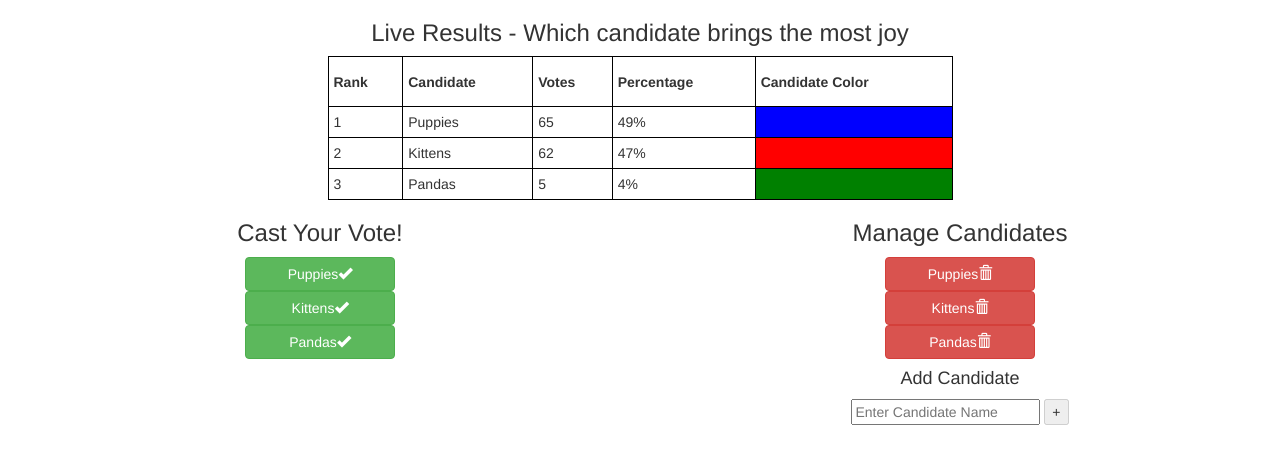
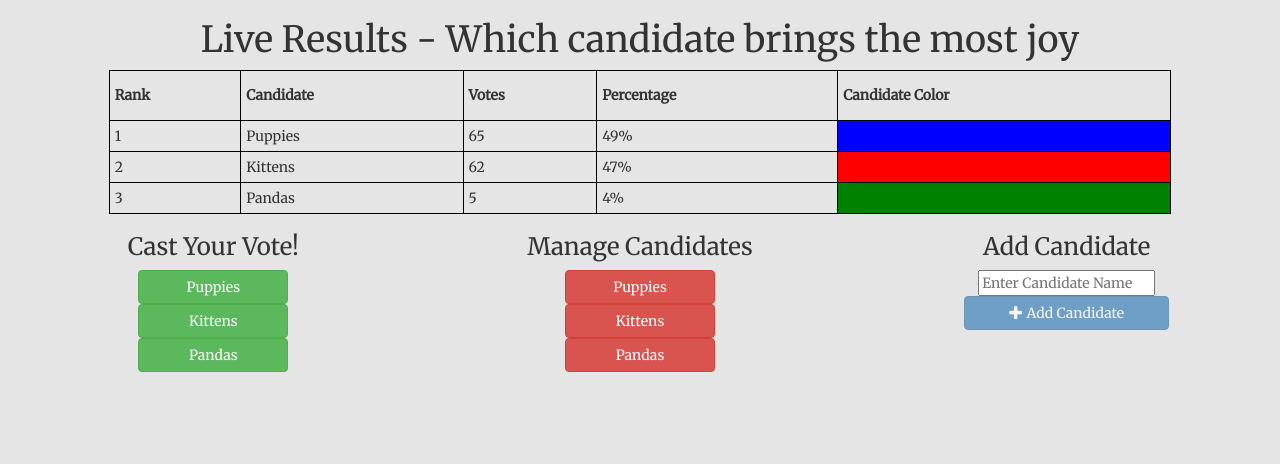
Before and after one commit to elliotthomas/DeveloperITM, a plain HTML site: page index.html in a window 1280 px wide. Drawn offline with nearby package versions, Linux system fonts and the light colour scheme.

Commit message:
updated styling

```diff
--- a/App/Election.Candidate.Component.Template.html
+++ b/App/Election.Candidate.Component.Template.html
@@ -1,21 +1,26 @@
 <div>
-    <div>
+    <div class="col-md-4" align= 'center'>
         <!-- List of Candidates -->
         <h3>Manage Candidates</h3>
         <div ng-repeat="candidate in $ctrl.candidates">
-          <button class= 'btn btn-danger' type="button" ng-click="$ctrl.removeCandidate(candidate)">
-              <span ng-bind = "candidate.name"></span><span class= 'glyphicon glyphicon-trash'></span>
+          <button ng-mouseover = "check = true" ng-mouseleave = "check = false" class= 'btn btn-danger' type="button" ng-click="$ctrl.removeCandidate(candidate)">
+              <span ng-if = "!check" ng-bind = "candidate.name"></span><span ng-if = "check" class= 'glyphicon glyphicon-trash'></span>
           </button>
         </div>
 
     </div>
-    <div>
+    <div class="col-md-4" align= 'center'>
         <!-- Candidate Form -->
-        <h4>Add Candidate</h4>
+        <h3>Add Candidate</h3>
         <div ng-form="$ctrl.form">
             <div>
                 <input type="text" placeholder="Enter Candidate Name" required ng-model="$ctrl.newCandidate.name"/>
-                <button type="button" ng-disabled="$ctrl.form.$invalid" ng-click= "$ctrl.addNewCandidate()"> + </button>
+            </div>
+            <div>
+                <button class = "btn btn-primary add" type="button" ng-disabled="$ctrl.form.$invalid" ng-click= "$ctrl.addNewCandidate()">
+                  <span class= 'glyphicon glyphicon-plus'></span>
+                  Add Candidate
+                </button>
             </div>
         </div>
     </div>
--- a/App/Election.Component.Template.html
+++ b/App/Election.Component.Template.html
@@ -8,14 +8,14 @@
 		<div>
 			<div class="row">
 				<!--Vote Component-->
-				<div class="col-md-6" align= 'center'>
+				<div class="col-md-4" align= 'center'>
 					<tf-election-vote
 						candidates="$ctrl.candidates"
 						on-vote="$ctrl.onVote($candidate)">
 					</tf-election-vote>
 				</div>
 				<!--Candidate Component-->
-				<div class="col-md-6 row-div" align= 'center'>
+				<div>
 					<tf-election-candidate
 						candidates="$ctrl.candidates"
 						on-create = '$ctrl.onCandidateCreate($candidate)'
--- a/App/Election.Results.Component.Template.html
+++ b/App/Election.Results.Component.Template.html
@@ -1,5 +1,5 @@
 
-<h3 class = 'text-center'>Live Results - Which candidate brings the most joy</h3>
+<h1 class = 'text-center'>Live Results - Which candidate brings the most joy</h1>
 
 <table class = 'table-condensed'>
     <thead>
--- a/App/Election.Vote.Component.Template.html
+++ b/App/Election.Vote.Component.Template.html
@@ -3,8 +3,8 @@
     <div ng-repeat="candidate in $ctrl.candidates">
         <!--One button foreach candidate-->
 
-        <button class ="btn btn-success" type="button" ng-click="$ctrl.castVote(candidate)">
-            <span ng-bind = "candidate.name"></span><span class= 'glyphicon glyphicon-ok'></span>
+        <button ng-mouseover = "check = true" ng-mouseleave = "check = false" class ="btn btn-success" type="button" ng-click="$ctrl.castVote(candidate)">
+            <span ng-if = "!check" ng-bind = "candidate.name"></span><span ng-if = "check" class= 'glyphicon glyphicon-ok'></span>
         </button>
     </div>
 </div>
--- a/index.html
+++ b/index.html
@@ -6,7 +6,7 @@
 	<link href="https://maxcdn.bootstrapcdn.com/bootstrap/3.3.7/css/bootstrap.min.css" rel="stylesheet" integrity="sha384-BVYiiSIFeK1dGmJRAkycuHAHRg32OmUcww7on3RYdg4Va+PmSTsz/K68vbdEjh4u" crossorigin="anonymous">
 	<link rel="stylesheet" href="styles/styles.css">
 </head>
-<body>
+<body ng-init = "check = true">
 
 <div class="container-fluid">
 	<tf-election></tf-election>
--- a/styles/styles.css
+++ b/styles/styles.css
@@ -1,6 +1,13 @@
+@import url('https://fonts.googleapis.com/css?family=Merriweather');
+
+body {
+  background-color: #e5e5e5;
+  font-family: Merriweather, serif;
+}
+
 table {
   border-radius: 5px;
-  width: 50%;
+  width: 85%;
   margin: 0px auto;
   float: none;
 }
@@ -16,3 +23,7 @@ th {
 .btn {
   width: 150px;
 }
+
+.add {
+  width: 205px;
+}
```
